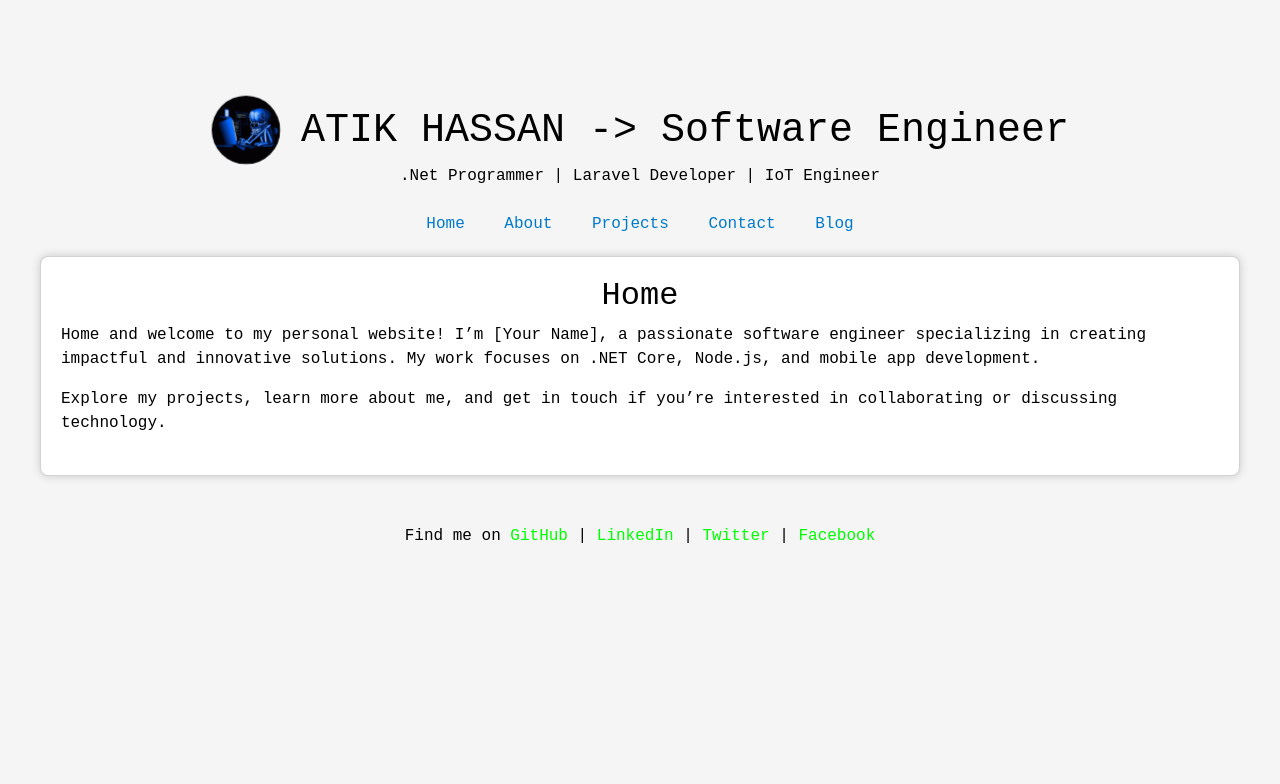
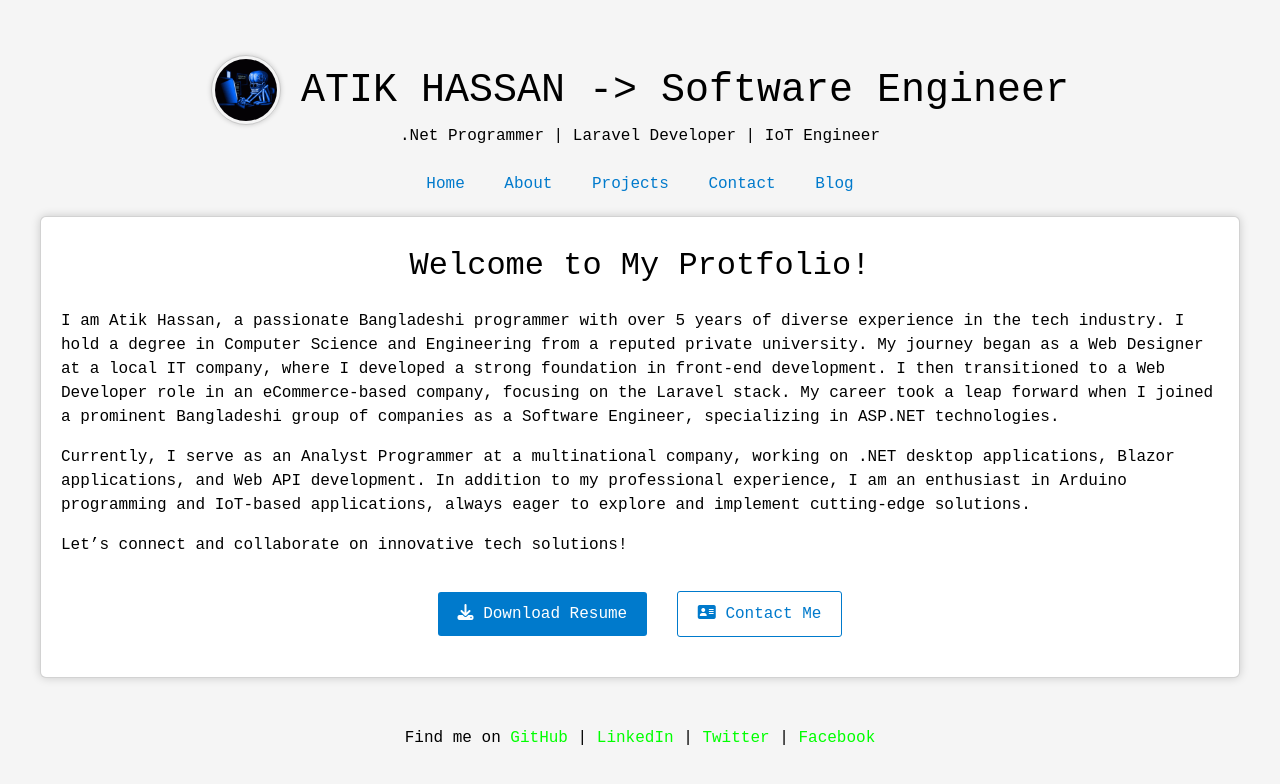
Before and after one commit to atkhssn/DevArtistry, a plain HTML site: page index.html in a window 1280 px wide. Drawn offline with nearby package versions, Linux system fonts and the light colour scheme.

Commit message:
Code some optimized and Home section done

```diff
--- a/Assets/css/style.css
+++ b/Assets/css/style.css
@@ -4,8 +4,32 @@
     Author: akthssn
     Email: atik.hassan@outlook.com
     Version: 1.0.0
+    License: GNU General Public License
 
 */
+
+/* LOGO ANIMATION CSS */
+
+@-webkit-keyframes scale-up-center {
+  0% {
+    -webkit-transform: scale(0.9);
+            transform: scale(0.9);
+  }
+  100% {
+    -webkit-transform: scale(1);
+            transform: scale(1);
+  }
+}
+@keyframes scale-up-center {
+  0% {
+    -webkit-transform: scale(0.9);
+            transform: scale(0.9);
+  }
+  100% {
+    -webkit-transform: scale(1);
+            transform: scale(1);
+  }
+}
 
 body {
     font-family: "Courier New", Courier, monospace;
@@ -20,11 +44,46 @@ body {
     margin-bottom: 20px;
   }
 
+  .site-button-primary {
+    background-color: #007acc;
+    color: white;
+    border: none;
+    border-radius: 3px;
+    padding: 10px 20px;
+    font-size: 16px;
+    font-family: "Courier New", Courier, monospace;
+    margin: 10px;
+    cursor: pointer;
+    transition: all 0.3s ease;
+  }
+
+  .site-button-primary:hover {
+    background-color: #005fa3;
+  }
+
+  .site-button-secondary {
+    background-color: transparent;
+    color: #007acc;
+    border: 1px solid #007acc;
+    border-radius: 3px;
+    padding: 10px 20px;
+    font-size: 16px;
+    font-family: "Courier New", Courier, monospace;
+    margin: 10px;
+    cursor: pointer;
+    transition: all 0.3s ease;
+  }
+
+  .site-button-secondary:hover {
+    color: #005fa3;
+    border-color: #005fa3;
+  }
+
   nav a {
     margin: 0 15px;
     text-decoration: none;
     color: #007acc;
-    transition: all 0.4s ease-in-out;
+    transition: all 0.3s ease;
   }
 
   nav a:hover {
@@ -40,29 +99,18 @@ body {
     margin: 10px 0;
   }
 
-  footer a {
-    text-decoration: none;
-    color: #00ff00;
-    transition: all 0.4s ease-in-out;
-  }
-
-  footer a:hover {
-    color: #000;
-    text-decoration: underline;
-  }
-
   .container {
     max-width: 1200px;
     margin: 0 auto;
     padding: 20px;
     background-color: #fff;
-    border-radius: 8px;
+    border-radius: 6px;
     box-shadow: 0 0 10px rgba(0, 0, 0, 0.175);
     border: 1px solid rgba(0, 0, 0, 0.175);
   }
 
   .intro {
-    margin-bottom: 20px;
+    margin: 10px 0;
   }
 
   .intro h2 {
@@ -70,7 +118,7 @@ body {
   }
 
   .theme-header{
-    margin-top: 100px;
+    margin-top: 60px;
     padding: 10px;
     display: flex;
     justify-content: center;
@@ -81,36 +129,34 @@ body {
 
   .theme-header > img{
     width: 70px;
+    padding: 3px;
+    box-shadow: 0 0 5px rgba(0, 0, 0, 0.180);
+    border: 1px solid rgba(0, 0, 0, 0.180);
     border-radius: 100%;
-    -webkit-animation: scale-up-center 0.6s cubic-bezier(0.165, 0.840, 0.440, 1.000) infinite alternate ;
-	        animation: scale-up-center 0.6s cubic-bezier(0.165, 0.840, 0.440, 1.000) infinite alternate ;
-  }
-
-  @-webkit-keyframes scale-up-center {
-    0% {
-      -webkit-transform: scale(0.9);
-              transform: scale(0.9);
-    }
-    100% {
-      -webkit-transform: scale(1);
-              transform: scale(1);
-    }
-  }
-  @keyframes scale-up-center {
-    0% {
-      -webkit-transform: scale(0.9);
-              transform: scale(0.9);
-    }
-    100% {
-      -webkit-transform: scale(1);
-              transform: scale(1);
-    }
+    /* -webkit-animation: scale-up-center 0.6s cubic-bezier(0.165, 0.840, 0.440, 1.000) infinite alternate ;
+	        animation: scale-up-center 0.6s cubic-bezier(0.165, 0.840, 0.440, 1.000) infinite alternate ; */
   }
 
   .theme-header > h1{
     margin-top: 10px;
     margin-left: 20px;
   }
+
+  .section-btn-container {
+    margin-top: 20px;
+    text-align: center;
+  }
+
+  footer a {
+    text-decoration: none;
+    color: #00ff00;
+    transition: all 0.3s ease;
+  }
+
+  footer a:hover {
+    color: #00ff009c;
+  }
+
 
   /*
 
--- a/index.html
+++ b/index.html
@@ -46,10 +46,28 @@
   <!-- Main  Content -->
   <main class="container">
     <section class="intro">
-      <div class="text-center"><h2 id="menuTitle">Home</h2></div>
-      <div id="mainContent">
-        <p>Home and welcome to my personal website! I’m [Your Name], a passionate software engineer specializing in creating impactful and innovative solutions. My work focuses on .NET Core, Node.js, and mobile app development.</p>
-        <p>Explore my projects, learn more about me, and get in touch if you’re interested in collaborating or discussing technology.</p>
+      <div class="text-center"><h2 id="menuTitle">Welcome to My Protfolio!</h2></div>
+      <div id="mainContent" class="my-4">
+        <p>
+          I am Atik Hassan, a passionate Bangladeshi programmer with over 5 years of diverse experience in the tech industry. I hold a degree in Computer Science and Engineering from a reputed private university. My journey began as a Web Designer at a local IT company, where I developed a strong foundation in front-end development. I then transitioned to a Web Developer role in an eCommerce-based company, focusing on the Laravel stack. My career took a leap forward when I joined a prominent Bangladeshi group of companies as a Software Engineer, specializing in ASP.NET technologies.
+        </p>
+
+        <p>
+          Currently, I serve as an Analyst Programmer at a multinational company, working on .NET desktop applications, Blazor applications, and Web API development. In addition to my professional experience, I am an enthusiast in Arduino programming and IoT-based applications, always eager to explore and implement cutting-edge solutions.
+        </p>
+
+        <p>Let’s connect and collaborate on innovative tech solutions!</p>
+
+      </div>
+      <div class="section-btn-container">
+        <button class="site-button-primary" onclick="location.href='#projects'">
+          <i class="fa-solid fa-download"></i>
+          Download Resume
+        </button>
+        <button class="site-button-secondary" onclick="location.href='#contact'">
+          <i class="fa-solid fa-address-card"></i>
+          Contact Me
+        </button>
       </div>
     </section>
   </main>
@@ -82,5 +100,6 @@
   Author: akthssn
   Email: atik.hassan@outlook.com
   Version: 1.0.0
+  License: GNU General Public License
 
 -->
```
Also changed, not shown: Assets/js/main.js (+10 -0 lines).
